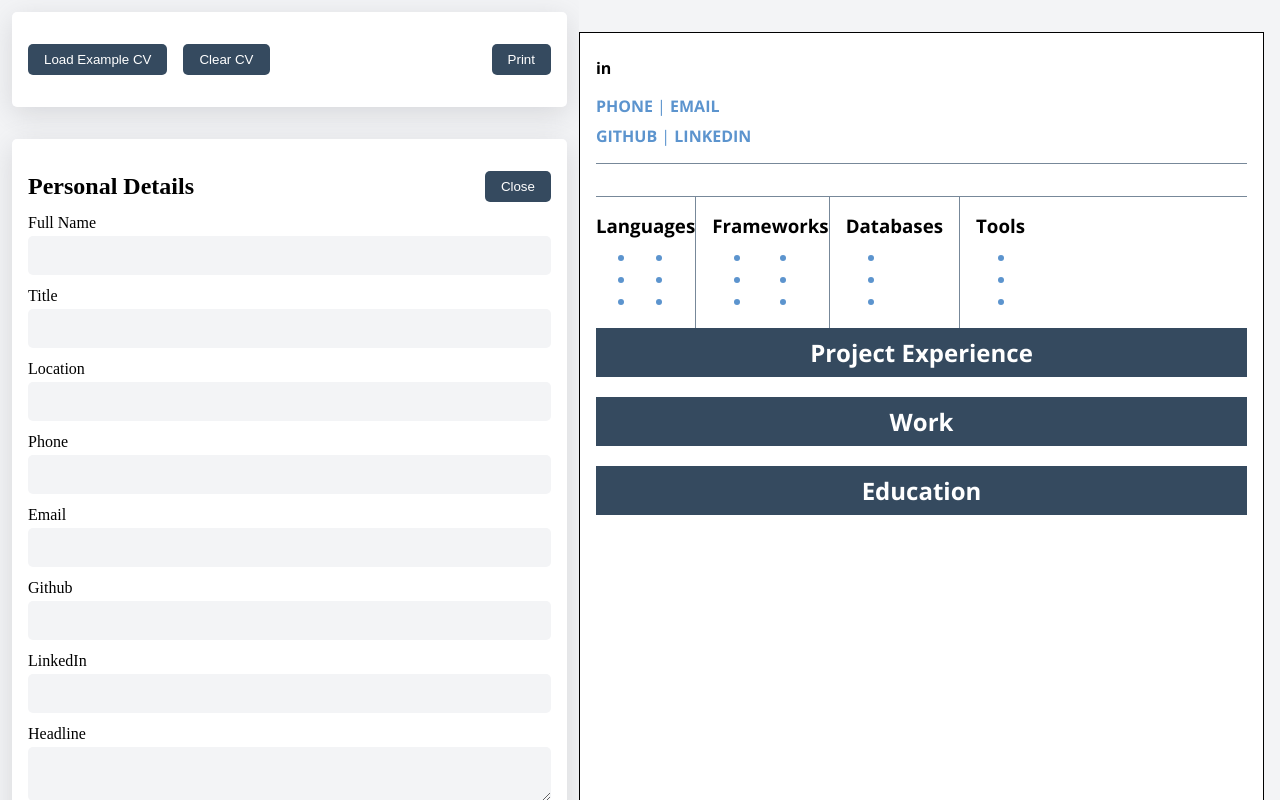
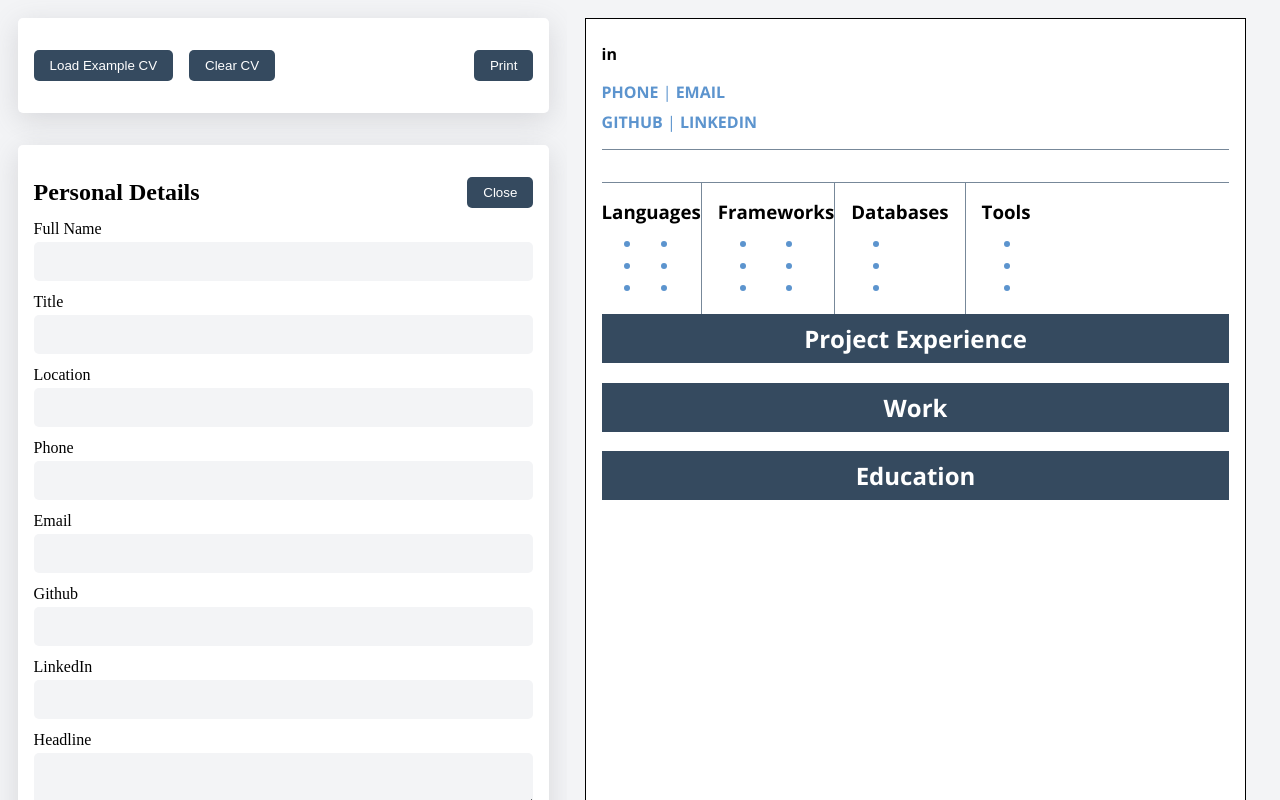
Before and after one commit to Rosendo-Martinez/cv-application, a React (Vite) app: page / in a window 1280 px wide. Shown: the top 800 px of the page. Built offline with nearby package versions, Linux system fonts and the light colour scheme.

Commit message:
Add more styling

```diff
--- a/src/styles/App.css
+++ b/src/styles/App.css
@@ -18,7 +18,7 @@ body {
 
 .left {
   max-width: 800px;
-  padding: 0.75rem;
+  padding: 1.1rem;
   overflow-y: scroll;
   height: 100vh;
   position: sticky;
--- a/src/styles/CV.css
+++ b/src/styles/CV.css
@@ -7,10 +7,9 @@
   --cyan: #354a5f;
   --light-blue: #5c94ce;
 
-  /* DEV ONLY */
   padding: 1rem;
   border: 1px solid black;
-  margin: 2rem 0;
+  margin: 1.1rem;
   background-color: white;
 }
 
```
